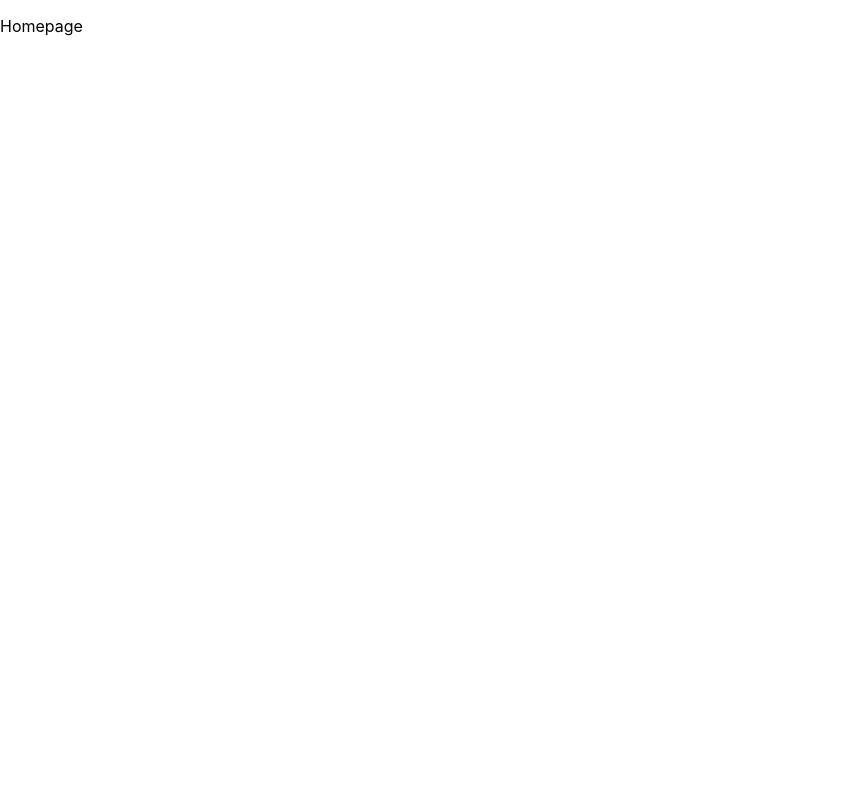
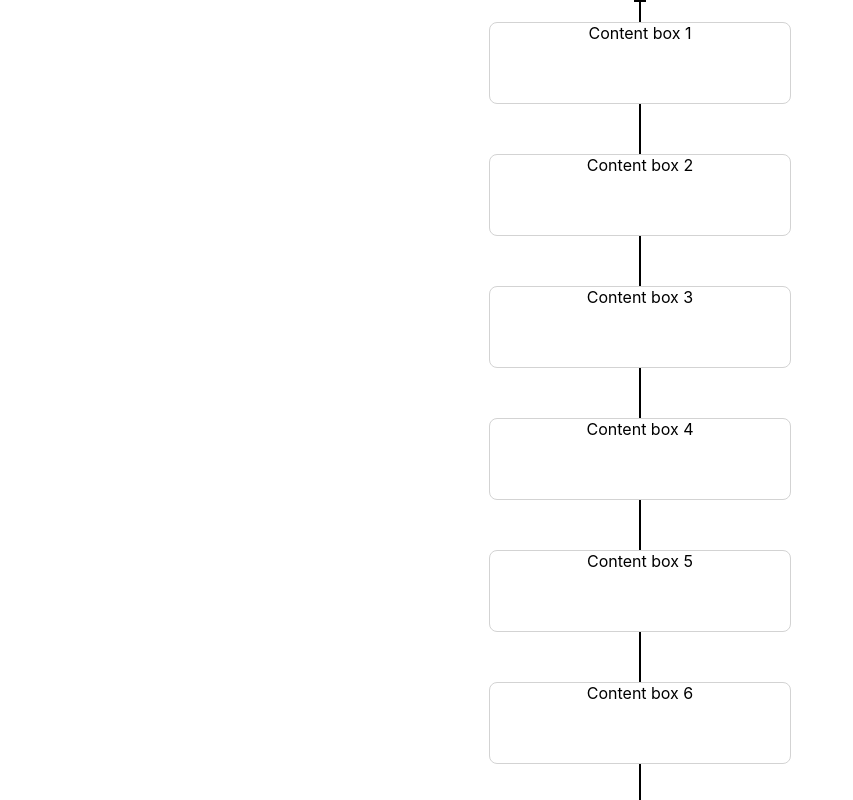
Before and after one commit to danielnichols/danielnichols.github.io, a React app: page / in a window 1280 px wide. Shown: the top 800 px of the page, without its empty margins (0-853 px from the left). Built offline with nearby package versions, Linux system fonts and the light colour scheme; the HTML template or start-up script is replaced by a standard one.

Commit message:
initial work on homepage
No content or styling yet, just some structure

```diff
--- /dev/null
+++ b/src/components/Homepage/Homepage.tsx
@@ -0,0 +1,17 @@
+import React from 'react';
+import styled from 'styled-components';
+
+import Timeline from '~components/common/Timeline';
+
+const P = styled.p``;
+
+const Homepage = () => (
+  <div>
+    <Timeline />
+    <P css="text-align: center;">
+      Back to top button
+    </P>
+  </div>
+);
+
+export default Homepage;
--- /dev/null
+++ b/src/components/Homepage/index.ts
@@ -0,0 +1 @@
+export { default } from './Homepage';
--- a/src/App.tsx
+++ b/src/components/Root/App.tsx
@@ -4,6 +4,7 @@ import {
 } from 'react-router-dom';
 
 import ComingSoon from '~components/ComingSoon';
+import Homepage from '~components/Homepage';
 
 const isDev = process.env.NODE_ENV !== 'production';
 
@@ -14,7 +15,7 @@ const App = () => (
         {
           !isDev
             ? <Redirect to="/soon" />
-            : <p>Homepage</p>
+            : <Homepage />
         }
       </Route>
       <Route path="/soon" exact>
--- /dev/null
+++ b/src/components/common/Timeline/Timeline.tsx
@@ -0,0 +1,77 @@
+import React from 'react';
+import { useMeasure } from 'react-use';
+import styled from 'styled-components';
+
+const Container = styled.div`
+  display: flex;
+  flex-direction: column;
+  align-items: center;
+  /* border: 1px solid black; */
+  /* margin-bottom: 200px; */
+  /* margin-top: 200px; */
+
+  &:before {
+    content: '';
+    background: black;
+    width: 2px;
+    height: ${props => props.lineHeight}px;
+    position: absolute;
+    /* left: 50%; */
+    /* transform: translateX(-50%); */
+    z-index: -1;
+  }
+`;
+
+const Line = styled.div`
+  background: black;
+  width: 2px;
+  height: 80%;
+  position: absolute;
+`;
+const Cap = styled.span`
+  border: 1px solid black;
+  width: 10px;
+`;
+const CapStart = styled.div``;
+const CapEnd = styled.div``;
+
+const ContentContainer = styled.div`
+  width: 300px;
+  height: 80px;
+  text-align: center;
+  border: 1px solid lightgrey;
+  border-radius: 8px;
+  margin-bottom: 50px;
+  background-color: white;
+
+  &:first-of-type {
+    margin-top: 20px;
+  }
+  &:last-of-type {
+    margin-bottom: 20px;
+  }
+`;
+
+const Timeline = () => {
+  const [ref, { height: containerHeight }] = useMeasure();
+  return (
+    <React.Fragment>
+      <Container ref={ ref } lineHeight={ containerHeight }>
+        {/* <Line /> */}
+        <Cap />
+        {/* TODO: Receive content sections from props */}
+        <ContentContainer>Content box 1</ContentContainer>
+        <ContentContainer>Content box 2</ContentContainer>
+        <ContentContainer>Content box 3</ContentContainer>
+        <ContentContainer>Content box 4</ContentContainer>
+        <ContentContainer>Content box 5</ContentContainer>
+        <ContentContainer>Content box 6</ContentContainer>
+        <ContentContainer>Content box 7</ContentContainer>
+        <ContentContainer>Content box 8</ContentContainer>
+        <Cap />
+      </Container>
+    </React.Fragment>
+  );
+};
+
+export default Timeline;
--- /dev/null
+++ b/src/components/common/Timeline/index.ts
@@ -0,0 +1 @@
+export { default } from './Timeline';
--- a/src/index.tsx
+++ b/src/index.tsx
@@ -1,7 +1,8 @@
 import React from 'react';
 import ReactDOM from 'react-dom';
 
-import App from './App';
+import App from '~components/Root/App';
+
 import reportWebVitals from './reportWebVitals';
 import './index.css';
 
```
